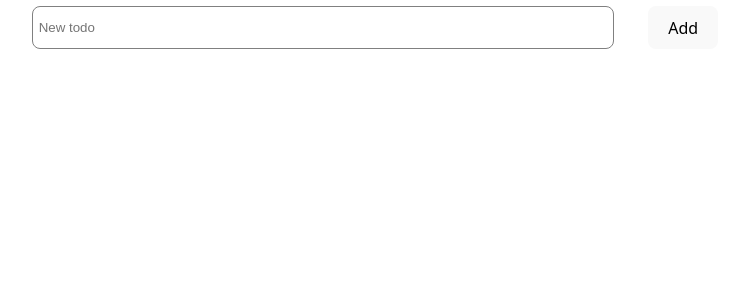
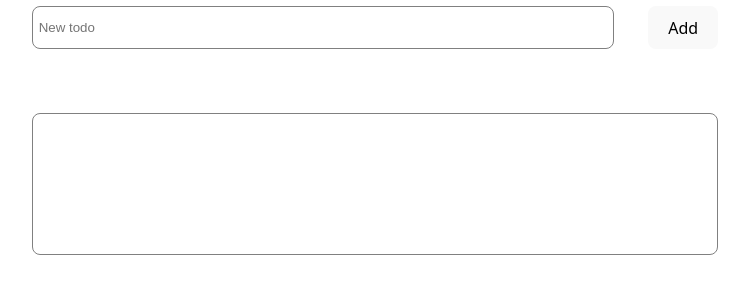
Before and after one commit to KlasniMisho123/ts-todolist-t, a website built with Vite: page todo-list-ts/index.html in a window 1280 px wide. Both pictures are taken after a click on the button "Hello". Shown: the part 181-474 px from the top of the page, without its empty margins (265-1014 px from the left). Built offline with nearby package versions, Linux system fonts and the light colour scheme.

Commit message:
basic todolist

```diff
--- a/todo-list-ts/src/main.ts
+++ b/todo-list-ts/src/main.ts
@@ -30,15 +30,16 @@ console.log(helloSentence)
 const nameDeclarator = document.querySelector<HTMLButtonElement>('#namedeclarator')
 const nameDisplay = document.querySelector<HTMLHeadingElement>('.title-h1')
 const todoDiv = document.querySelector<HTMLDivElement>(".add-to-list-div")
+const todoListDisplay = document.querySelector<HTMLDivElement>(".list-display-div")
 const addBtn = document.querySelector<HTMLButtonElement>('#addToList')
 const newTodo = document.querySelector<HTMLInputElement>('#todoInput')
 
 
-if(nameDeclarator && nameDisplay && todoDiv) {
+if(nameDeclarator && nameDisplay && todoListDisplay) {
   nameDeclarator.addEventListener("click",() => {
     nameDisplay.innerText = helloSentence
     nameDeclarator.style.display = "none"
-    todoDiv.style.display = "flex";
+    todoListDisplay.style.display = "flex"
   })
 } else {
   console.error("Button with ID #namedeclarator not found.");
--- a/todo-list-ts/src/style.css
+++ b/todo-list-ts/src/style.css
@@ -83,7 +83,7 @@ button:focus-visible {
 }
 
 .add-to-list-div {
-  display: none;
+  display: flex;
   justify-content: space-between;
   gap: 5%;
 }
```
